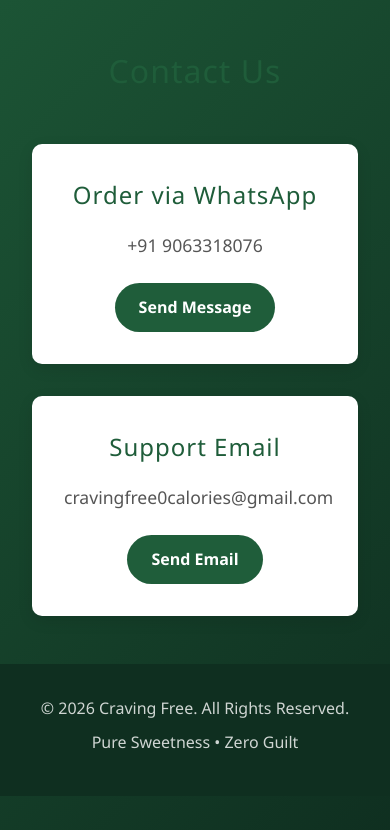
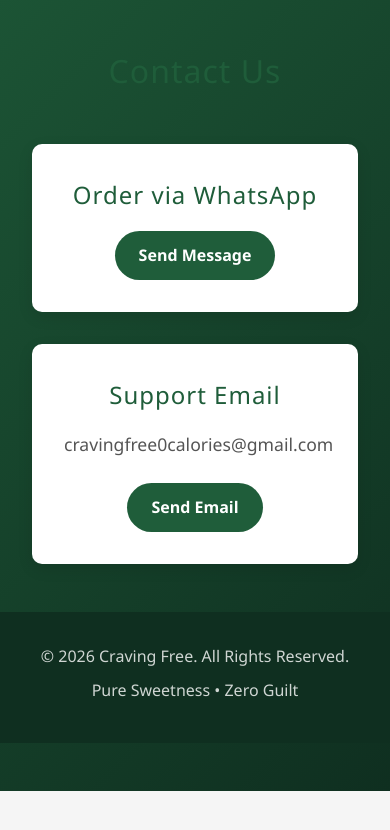
Before and after one commit to Sagar95-AWS/Craving-Free, a plain HTML site: page index.html in a window 390 px wide. Shown: the part 3535-4365 px from the top of the page. After the commit the page ends 4326 px from the top, so only its background shows below. Drawn offline with Linux system fonts and the light colour scheme.

Commit message:
Replace WhatsApp links with wa.me/message link; remove phone number

```diff
--- a/index.html
+++ b/index.html
@@ -83,7 +83,7 @@
         <div class="cta-container">
             <h2>Switch to Guilt-Free Sweetness</h2>
             <p>Sweet smarter. Live better.</p>
-            <a href="https://web.whatsapp.com" class="cta-button" target="_blank">Order via WhatsApp</a>
+            <a href="https://wa.me/message/SK7GO4VEM3WRH1" class="cta-button" target="_blank">Order via WhatsApp</a>
         </div>
     <section id="contact">
         <div class="container">
@@ -91,8 +91,7 @@
             <div class="contact-info">
                 <div class="contact-item">
                     <h3>Order via WhatsApp</h3>
-                    <p>+91 9063318076</p>
-                    <a href="https://web.whatsapp.com" class="contact-link" target="_blank">Send Message</a>
+                    <a href="https://wa.me/message/SK7GO4VEM3WRH1" class="contact-link" target="_blank">Send Message</a>
                 </div>
                 <div class="contact-item">
                     <h3>Support Email</h3>
```
